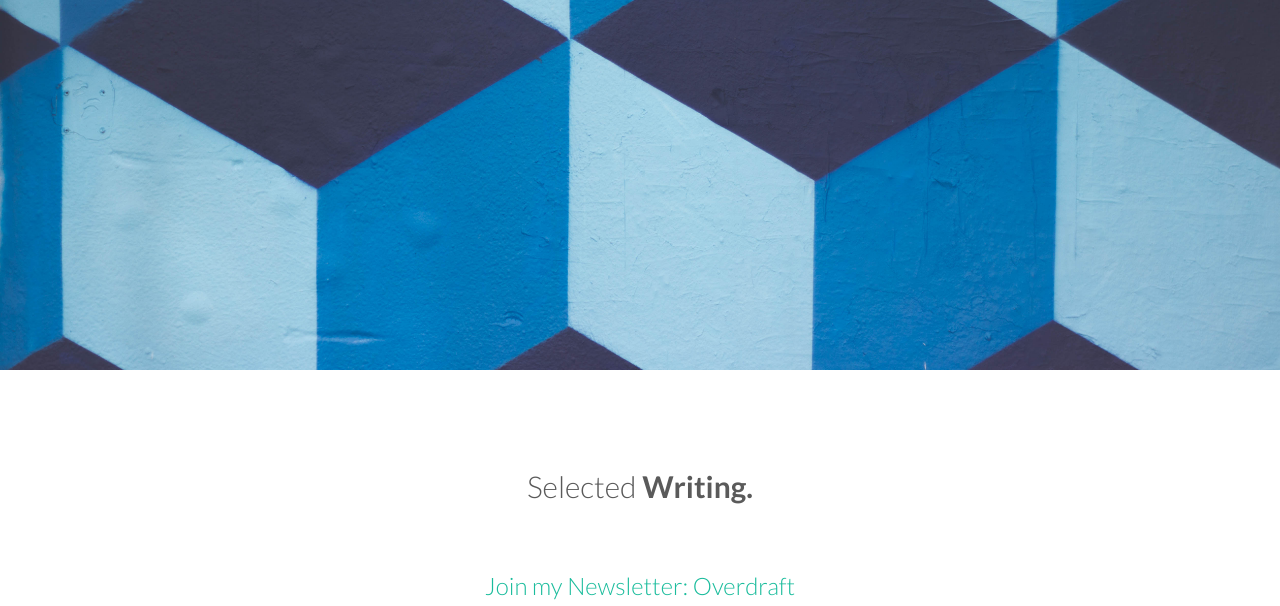
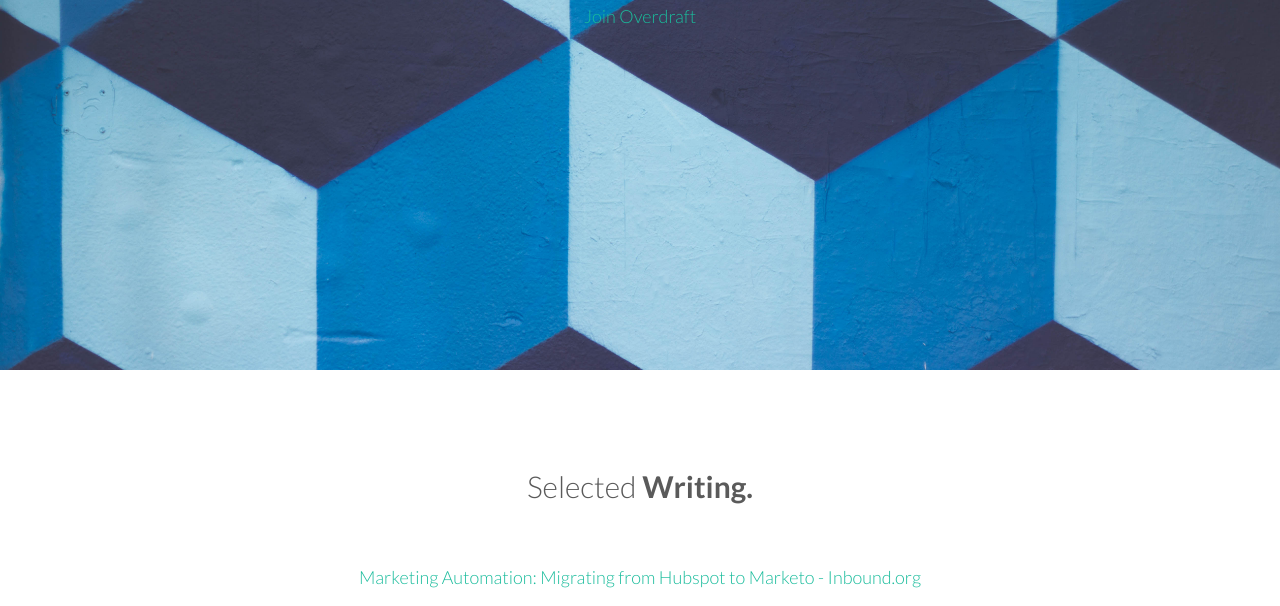
Before and after one commit to kamilrextin/kamilrextin.github.io, a plain HTML site: page index.html in a window 1280 px wide. Shown: the part 330-936 px from the top of the page. Drawn offline with Linux system fonts and the light colour scheme.

Commit message:
header tinyletter

```diff
--- a/index.html
+++ b/index.html
@@ -53,6 +53,7 @@
             <h4>Marketing <b>+</b> Growth &amp <b>Product</b></h4>
             <h1>Kamil Ali <b>Rextin</b>.</h1>
             <h2> Marketing Coach &amp Consultant  | Toronto </h2>
+            <h4> <a href="https://tinyletter.com/kamilrextin"> Join Overdraft</a> </h4>
 
 
           </div>
@@ -64,7 +65,7 @@
       <div class="row centered">
         <h2 class="centered mb">Selected <b>Writing.</b></h2>
         <div class="col-md-8 col-md-offset-2">
-          <h3> <a href="https://tinyletter.com/kamilrextin"> Join my Newsletter: Overdraft</a> </h3>
+
           <p>
 
             <a href="https://inbound.org/blog/migrating-from-hubspot-to-marketo-how-we-did-it-in-just-three-weeks"> Marketing Automation: Migrating from Hubspot to Marketo - Inbound.org</a></li>
```
